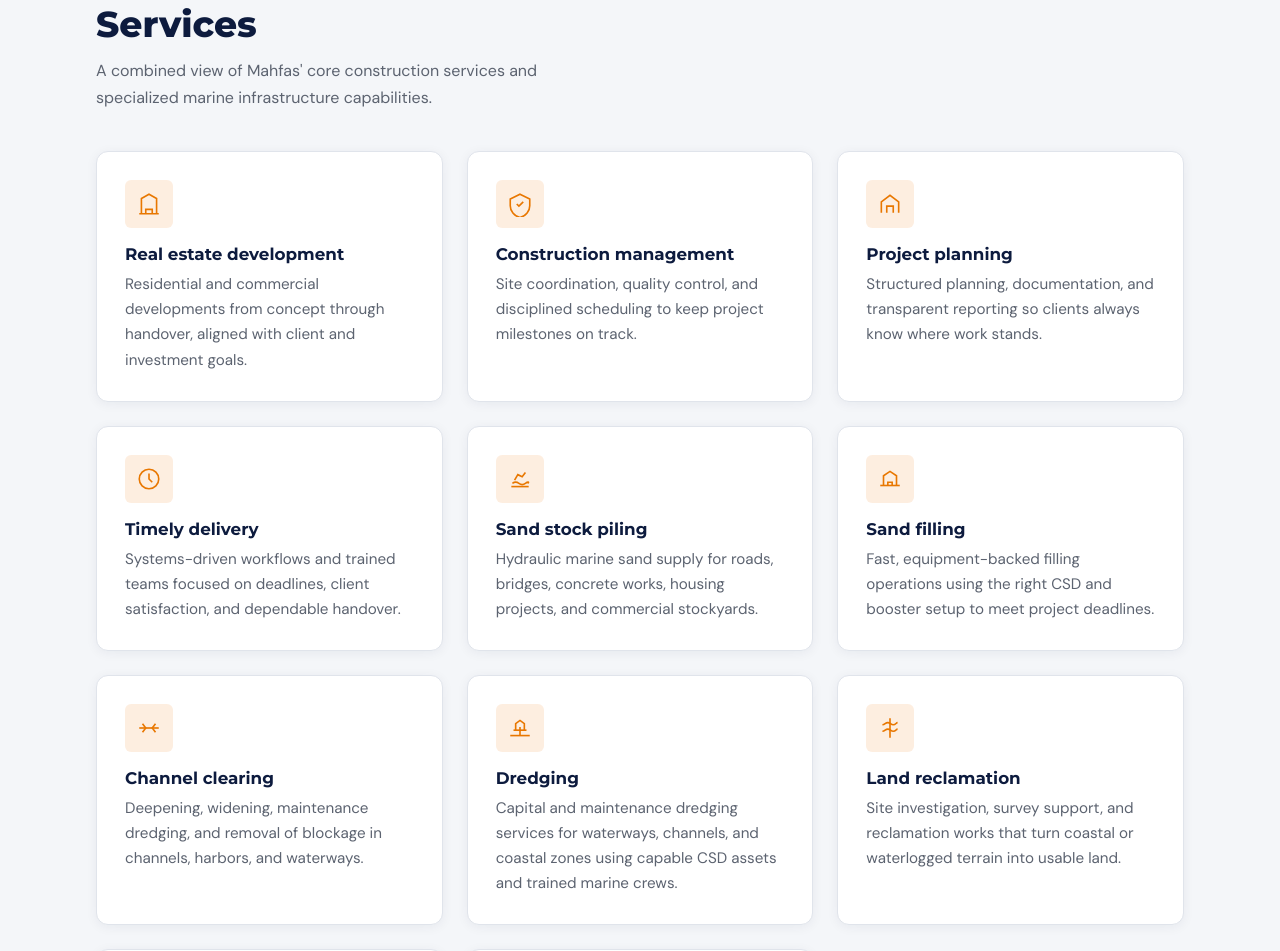
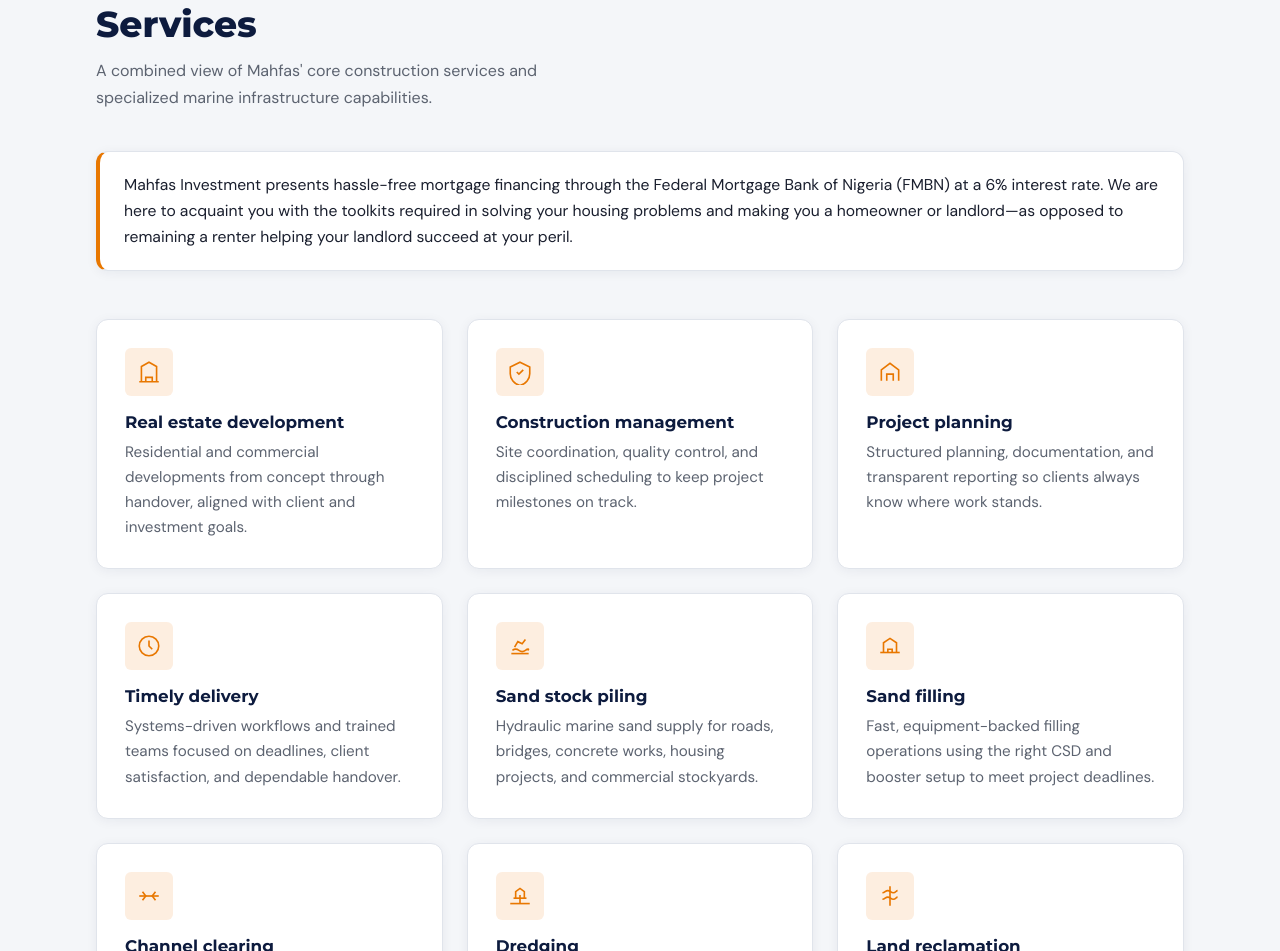
Before and after one commit to smartweb-dev/Mahfas-Pages, a plain HTML site: page index.html in a window 1280 px wide. Shown: the part 2728-3679 px from the top of the page. Drawn offline with nearby package versions, Linux system fonts and the light colour scheme.

Commit message:
New Update

```diff
--- a/index.html
+++ b/index.html
@@ -195,6 +195,11 @@
           <span class="section-label">What we do</span>
           <h2 id="services-title" class="section-title">Services</h2>
           <p class="section-sub">A combined view of Mahfas' core construction services and specialized marine infrastructure capabilities.</p>
+        </div>
+        <div class="services-finance-callout reveal mb-4 mb-lg-5" data-reveal>
+          <p class="services-finance-callout__text mb-0">
+            Mahfas Investment presents hassle-free mortgage financing through the Federal Mortgage Bank of Nigeria (FMBN) at a 6% interest rate. We are here to acquaint you with the toolkits required in solving your housing problems and making you a homeowner or landlord—as opposed to remaining a renter helping your landlord succeed at your peril.
+          </p>
         </div>
         <div class="row g-4 align-items-stretch services-grid">
           <div class="col-12 col-md-6 col-lg-4 col-xxl-3 d-flex"><article class="service-card reveal h-100 w-100" data-reveal>
--- a/styles.css
+++ b/styles.css
@@ -758,6 +758,21 @@
   margin: 0 0 0.5rem;
 }
 
+.services-finance-callout {
+  background: var(--color-white);
+  border-radius: var(--radius-md);
+  padding: 1.25rem 1.5rem;
+  border: 1px solid var(--color-border);
+  border-left: 4px solid var(--color-accent);
+  box-shadow: var(--shadow-sm);
+}
+
+.services-finance-callout__text {
+  font-size: 0.98rem;
+  line-height: 1.65;
+  color: var(--color-text);
+}
+
 /* Projects */
 .section-projects {
   background: var(--color-white);
```
